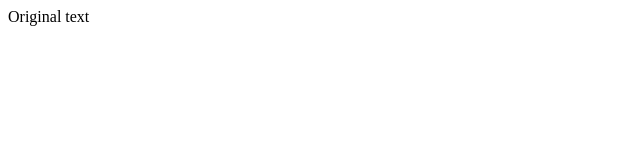
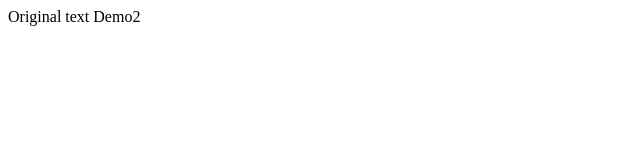
Before and after one commit to alexander-sherman/part4.demo, a plain HTML site: page WebContent/index.html in a window 1280 px wide. Shown: the full height of the page, 0-640 px from the left. Drawn offline with Linux system fonts and the light colour scheme.

Commit message:
2nd content commit

```diff
--- a/WebContent/WEB-INF/index.html
+++ b/WebContent/index.html
@@ -6,5 +6,7 @@
 </head>
 <body>
 Original text
+
+Demo2
 </body>
 </html>
```
